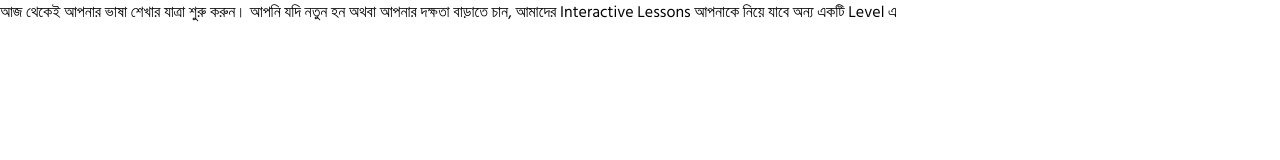
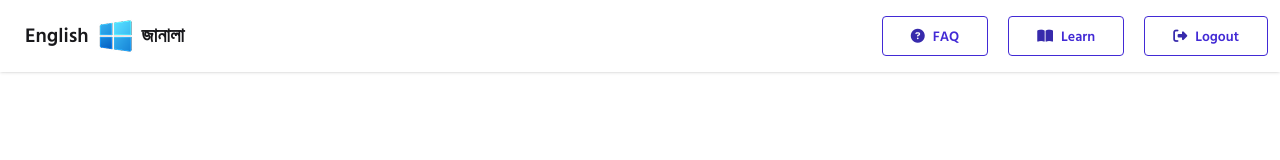
Before and after one commit to UlfathAraIslam/the-english-janala, a plain HTML site: page index.html in a window 1280 px wide. Drawn offline with nearby package versions, Linux system fonts and the light colour scheme; a web font is replaced by a local one.

Commit message:
navbar is done

```diff
--- a/index.html
+++ b/index.html
@@ -1,17 +1,29 @@
 <!DOCTYPE html>
 <html lang="en">
-<head>
-    <meta charset="UTF-8">
-    <meta name="viewport" content="width=device-width, initial-scale=1.0">
+  <head>
+    <meta charset="UTF-8" />
+    <meta name="viewport" content="width=device-width, initial-scale=1.0" />
     <title>English-Janala</title>
     <!-- Google font -->
-    <link rel="preconnect" href="https://fonts.googleapis.com">
-    <link rel="preconnect" href="https://fonts.gstatic.com" crossorigin>
-    <link href="https://fonts.googleapis.com/css2?family=ADLaM+Display&family=Hind+Siliguri:wght@300;400;500;600;700&family=Poppins:ital,wght@0,100;0,200;0,300;0,400;0,500;0,600;0,700;0,800;0,900;1,100;1,200;1,300;1,400;1,500;1,600;1,700;1,800;1,900&family=Sora:wght@100..800&display=swap" rel="stylesheet">
+    <link rel="preconnect" href="https://fonts.googleapis.com" />
+    <link rel="preconnect" href="https://fonts.gstatic.com" crossorigin />
+    <link
+      href="https://fonts.googleapis.com/css2?family=ADLaM+Display&family=Hind+Siliguri:wght@300;400;500;600;700&family=Poppins:ital,wght@0,100;0,200;0,300;0,400;0,500;0,600;0,700;0,800;0,900;1,100;1,200;1,300;1,400;1,500;1,600;1,700;1,800;1,900&family=Sora:wght@100..800&display=swap"
+      rel="stylesheet"
+    />
     <!-- fontAwesome -->
-    <link rel="stylesheet" href="https://cdnjs.cloudflare.com/ajax/libs/font-awesome/6.5.1/css/all.min.css">
+    <link
+      rel="stylesheet"
+      href="https://cdnjs.cloudflare.com/ajax/libs/font-awesome/6.5.1/css/all.min.css"
+    />
+    <!-- daisy ui cdn -->
+    <link
+      href="https://cdn.jsdelivr.net/npm/daisyui@5"
+      rel="stylesheet"
+      type="text/css"
+    />
     <!-- Tailwind CDN -->
-    <script src="https://unpkg.com/@tailwindcss/browser@4"></script>
+    <script src="https://cdn.jsdelivr.net/npm/@tailwindcss/browser@4"></script>
     <!-- Tailwind Custom CSS -->
     <style type="text/tailwindcss">
       @theme {
@@ -19,11 +31,37 @@
         --font-sora: Sora, serif;
         --color-primary: #f9df8a;
         --background-light: #fff9f4;
-        --background-yellow: #F9DF8A;
+        --background-yellow: #f9df8a;
       }
     </style>
-</head>
-<body class="font-siliguri">
-    আজ থেকেই আপনার ভাষা শেখার যাত্রা শুরু করুন। আপনি যদি নতুন হন অথবা আপনার দক্ষতা বাড়াতে চান, আমাদের Interactive Lessons আপনাকে নিয়ে যাবে অন্য একটি Level এ
-</body>
+  </head>
+  <body class="font-siliguri relative">
+    <!-- header -->
+    <header>
+      <!-- nav -->
+      <nav class="navbar bg-base-100 shadow-sm fixed top-0">
+          <div class="flex-1">
+            <a class="btn btn-ghost text-xl">English
+                <img src="./assets/logo.png" alt="">
+                জানালা
+            </a>
+          </div>
+          <div class="flex-none">
+            <ul class="flex gap-5 menu menu-horizontal px-1">
+              <li class="btn btn-outline btn-primary group">
+                <a> <i class="fa-solid fa-circle-question text-indigo-800 group-hover:text-white"></i> FAQ</a>
+              </li>
+              <li class="btn btn-outline btn-primary group">
+                <a href=""> <i class="fa-solid fa-book-open text-indigo-800 group-hover:text-white"></i> Learn</a>
+              </li>
+              <li class="btn btn-outline btn-primary group">
+                <a href="">
+                  <i class="fa-solid fa-right-from-bracket text-indigo-800 group-hover:text-white"></i> Logout</a
+                >
+              </li>
+            </ul>
+          </div>
+      </nav>
+    </header>
+  </body>
 </html>
```
Also changed, not shown: tailwind.config.js (added).
